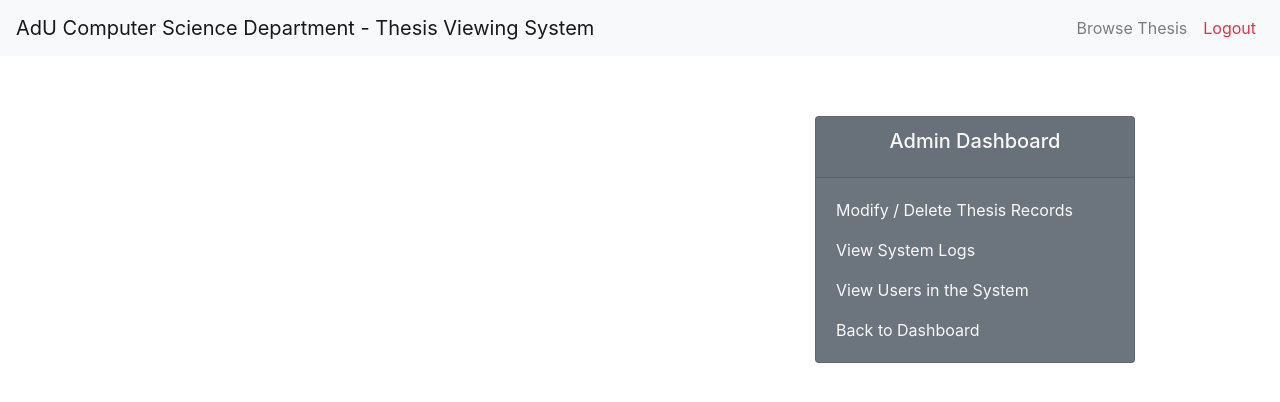
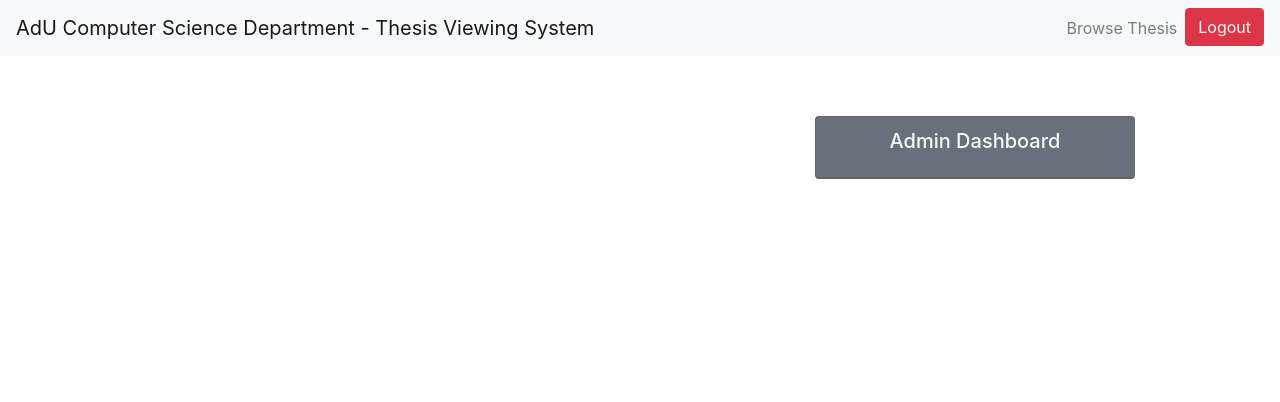
Before and after one commit to Firetryer/ThesisViewingSystem, a Flask app: page /admin_dashboard/logs in a window 1280 px wide. Shown: the top 402 px of the page. Run offline with Flask 2, Linux system fonts and the light colour scheme; the visitor is signed in with stand-in values (Sample User, id 1); data comes from the database, SQL or seed files in the repository; some libraries are stand-ins or nearby versions.

Commit message:
Added pagification, as well as changed the side panels

```diff
--- a/ThesisViewing/thesisviewing/routes.py
+++ b/ThesisViewing/thesisviewing/routes.py
@@ -17,8 +17,11 @@ def homepage():
 @app.route("/view_thesis")
 @login_required
 def view_thesis():
-	thesis = Thesis.query.all()
+	page = request.args.get('page', 1, type=int)
+	thesis = Thesis.query.paginate(page=page, per_page=5)
 	return render_template('thesis_viewing.html', post=thesis)
+
+
 
 @app.route("/view_thesis/<thesis_code>")
 def thesis_page(thesis_code):
@@ -92,6 +95,7 @@ def admin_dash():
 		return redirect(url_for('view_thesis'))
 	return render_template('/admin_dash.html')
 
+
 @app.route("/admin_dashboard/logs")
 @login_required
 def admin_logs():
@@ -99,6 +103,7 @@ def admin_logs():
 		flash(" Warning: Only admins accounts are allowed in the Admin Dashboard.")
 		return redirect(url_for('view_thesis'))
 	return render_template('/admin_pages/logs.html')
+
 
 @app.route("/admin_dashboard/thesis_controls")
 @login_required
@@ -108,13 +113,13 @@ def admin_thesis():
 		return redirect(url_for('view_thesis'))
 	return render_template('/admin_pages/thesis_controls.html')
 
+
 @app.route("/admin_dashboard/add_thesis", methods=['GET', 'POST'])
 @login_required
 def admin_add_thesis():
 	if not current_user.is_admin:
 		flash(" Warning: Only admins accounts are allowed in the Admin Dashboard.")
 		return redirect(url_for('view_thesis'))
-
 	form = AddThesisForm()
 	if form.validate_on_submit():
 		post = Thesis(
--- a/ThesisViewing/thesisviewing/templates/admin_pages/layout_admin.html
+++ b/ThesisViewing/thesisviewing/templates/admin_pages/layout_admin.html
@@ -10,20 +10,34 @@
 			</div>
 		</div>
 		<div class="container-fluid col-4  " >
+			<div id="accordion">
+				<div class="card w-100  bg-secondary" >
+					<div class="card-header" id="dash_header">
+						<a class="card_button" data-toggle="collapse" data-target="#collapseOne" aria-expanded="true" aria-controls="collapseOne" href="#"></a>
+						<h5 class="card-title text-light text-center" >Admin Dashboard</h5>
+					</div>
+					<div id="collapseOne" class="collapse" aria-labelledby="dash_header" data-parent="#accordion">
+						<div class="card-body ">
 
-			<div class="card h-100 w-100  bg-secondary" >
-				<div class="card-header">
-					<h5 class="card-title text-light text-center">Admin Dashboard</h5>
-				</div>
-				<div class="card-body ">
-					<p class="card-text"><a class="text-light" href="{{ url_for('view_thesis')}}">Modify / Delete Thesis Records</a></p>
-					<p class="card-text"><a class="text-light" href="{{ url_for('admin_dash')}}">View System Logs</a></p>
-					<p class="card-text"><a class="text-light"  href="{{ url_for('admin_dash')}}">View Users in the System</a></p>
-					<p class="card-text"><a class="text-light"  href="{{ url_for('admin_dash')}}">Back to Dashboard</a></p>
+							<ul class="list-group ">
+								<li class="list-group-item">
+									<p class="card-text"><a class="text-secondary" href="{{ url_for('view_thesis')}}">Modify / Delete Thesis Records</a></p>
+								</li>
+								<li class="list-group-item">
+									<p class="card-text"><a class="text-secondary" href="{{ url_for('admin_dash')}}">View System Logs</a></p>
+								</li>
+								<li class="list-group-item">
+									<p class="card-text"><a class="text-secondary"  href="{{ url_for('admin_dash')}}">View Users in the System</a></p>
+								</li>
+								<li class="list-group-item">
+									<p class="card-text"><a class="text-secondary"  href="{{ url_for('admin_dash')}}">Back to Dashboard</a></p>
+								</li>
+							</ul>
+
+						</div>
+					</div>
 				</div>
 			</div>
-
-
 		</div>
 
 </div>
--- a/ThesisViewing/thesisviewing/templates/layout.html
+++ b/ThesisViewing/thesisviewing/templates/layout.html
@@ -40,7 +40,7 @@
 
 			        	{% if current_user.is_authenticated %}
 			            <li class="nav-item">
-			                <a class="nav-link text-danger" href="{{ url_for('logout') }}">Logout</a>
+			                <button class="btn btn-danger text-light" href="{{ url_for('logout') }}">Logout</button>
 			            </li>
 			            {% endif %}
 			        </ul>
--- a/ThesisViewing/thesisviewing/templates/login.html
+++ b/ThesisViewing/thesisviewing/templates/login.html
@@ -1,6 +1,6 @@
 {% extends "home.html" %}
 {% block content %}
-<div style="margin:20%; margin-top:6%">
+
 	<div class="content-section">
 		<form method="POST" action="">
 			{{ form.hidden_tag() }}
@@ -49,5 +49,5 @@
 			No Account Yet? <a class="ml-2" href="{{ url_for('register') }}">Create an Account!</a>
 		</small>
 	</div>
-</div>
+
 {% endblock %}
--- a/ThesisViewing/thesisviewing/templates/register.html
+++ b/ThesisViewing/thesisviewing/templates/register.html
@@ -1,6 +1,6 @@
 {% extends "home.html" %}
 {% block content %}
-<div style="margin:20%; margin-top:6%">
+
 	<div class="content-section">
 		<form method="POST" action="">
 			{{ form.hidden_tag() }}
@@ -134,5 +134,5 @@
 			Already Have An Account? <a class="ml-2" href="{{ url_for('login') }}">Sign In</a>
 		</small>
 	</div>
-</div>
+
 {% endblock %}
```
Also changed, not shown: ThesisViewing/thesisviewing/templates/home.html (+4 -4 lines), ThesisViewing/thesisviewing/templates/thesis_viewing.html (+37 -7 lines).
